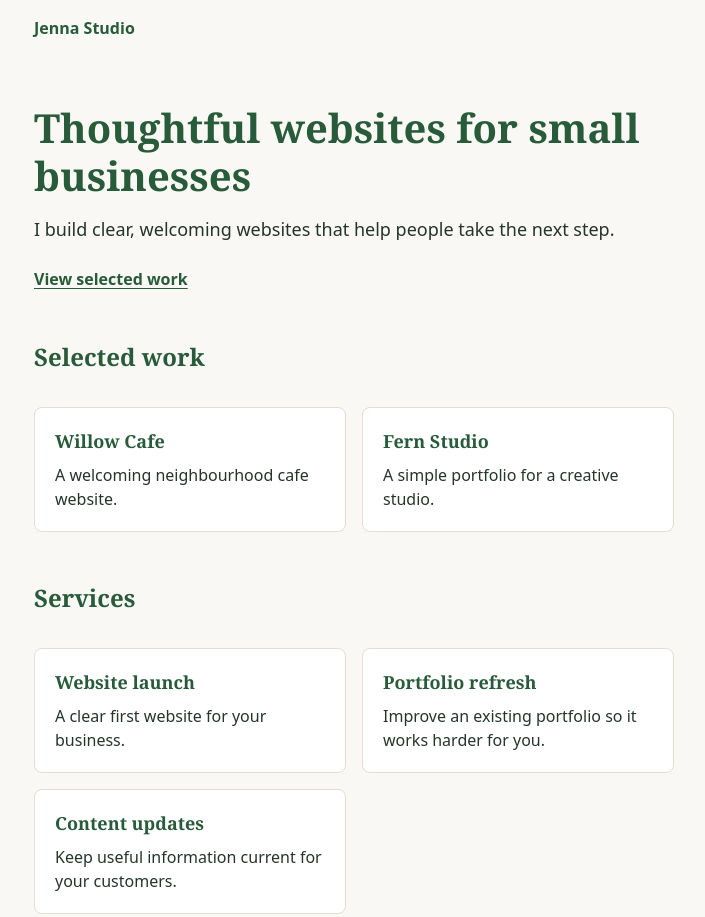
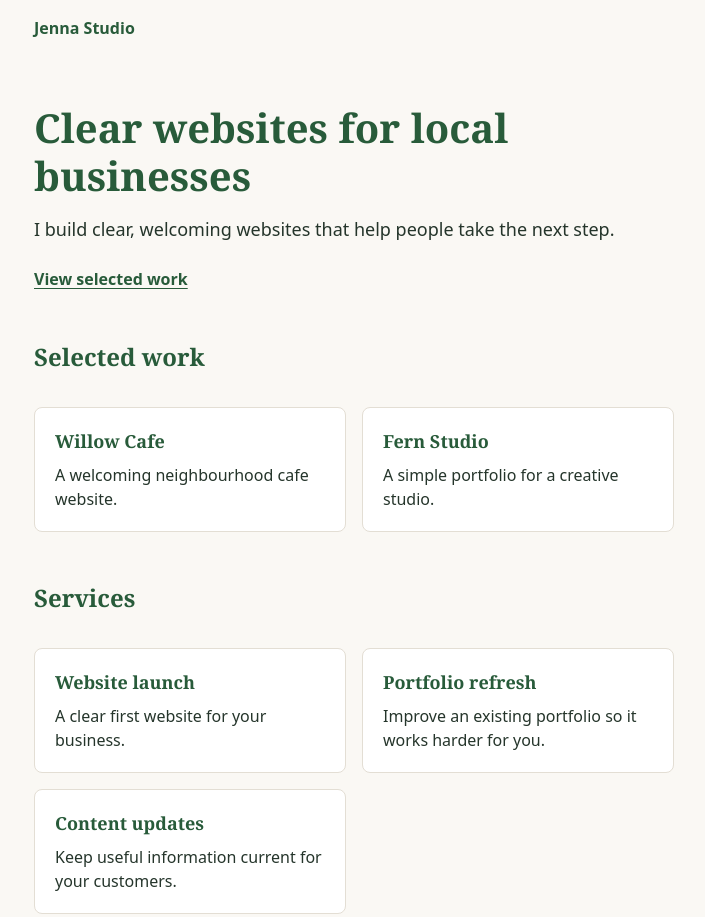
Before and after one commit to itcodegirl/adw-walkthrough-20261113, a website built with Vite: page index.html in a window 1280 px wide. Shown: the top 917 px of the page, without its empty margins (286-991 px from the left). Built offline with nearby package versions, Linux system fonts and the light colour scheme.

```diff
--- a/index.html
+++ b/index.html
@@ -11,7 +11,7 @@
       <a href="index.html">Jenna Studio</a>
     </header>
     <main>
-      <h1>Thoughtful websites for small businesses</h1>
+      <h1>Clear websites for local businesses</h1>
       <p>I build clear, welcoming websites that help people take the next step.</p>
       <a class="hero-link" href="#selected-work">View selected work</a>
       <section id="selected-work">
```
